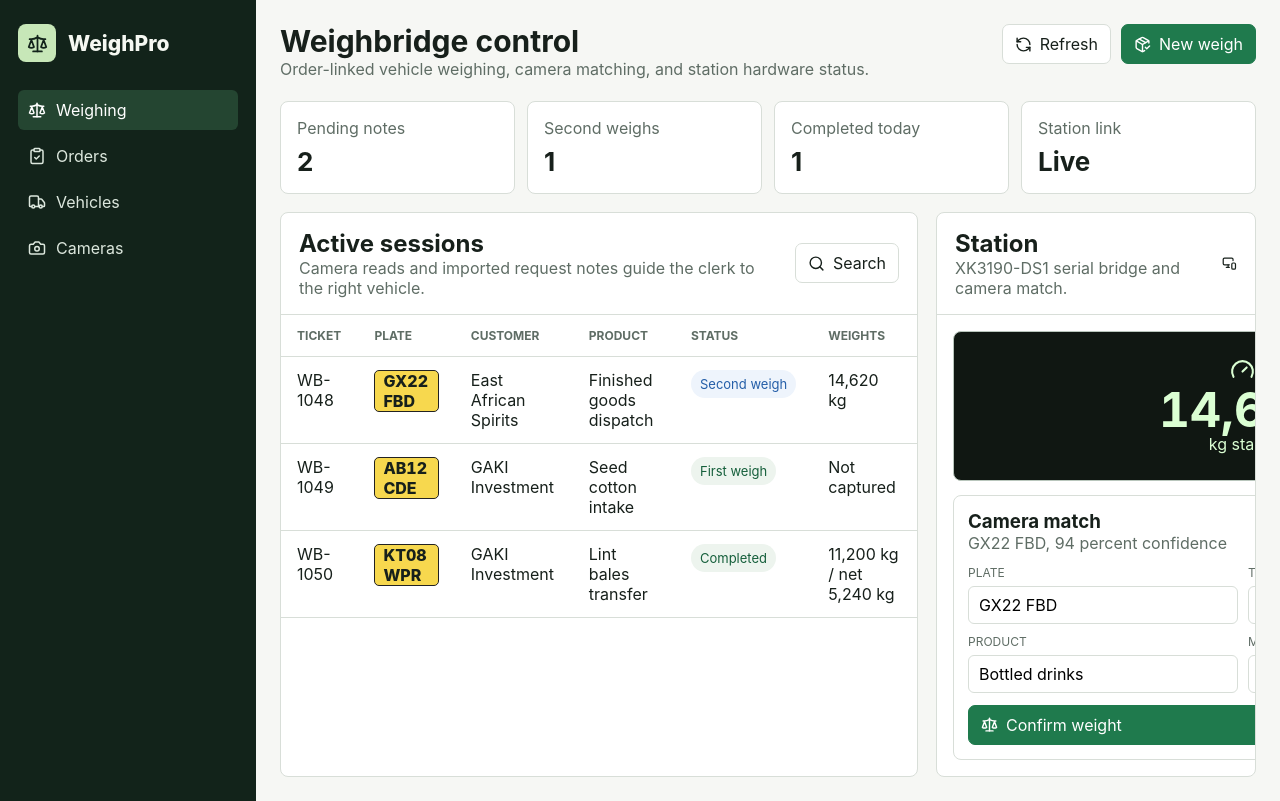
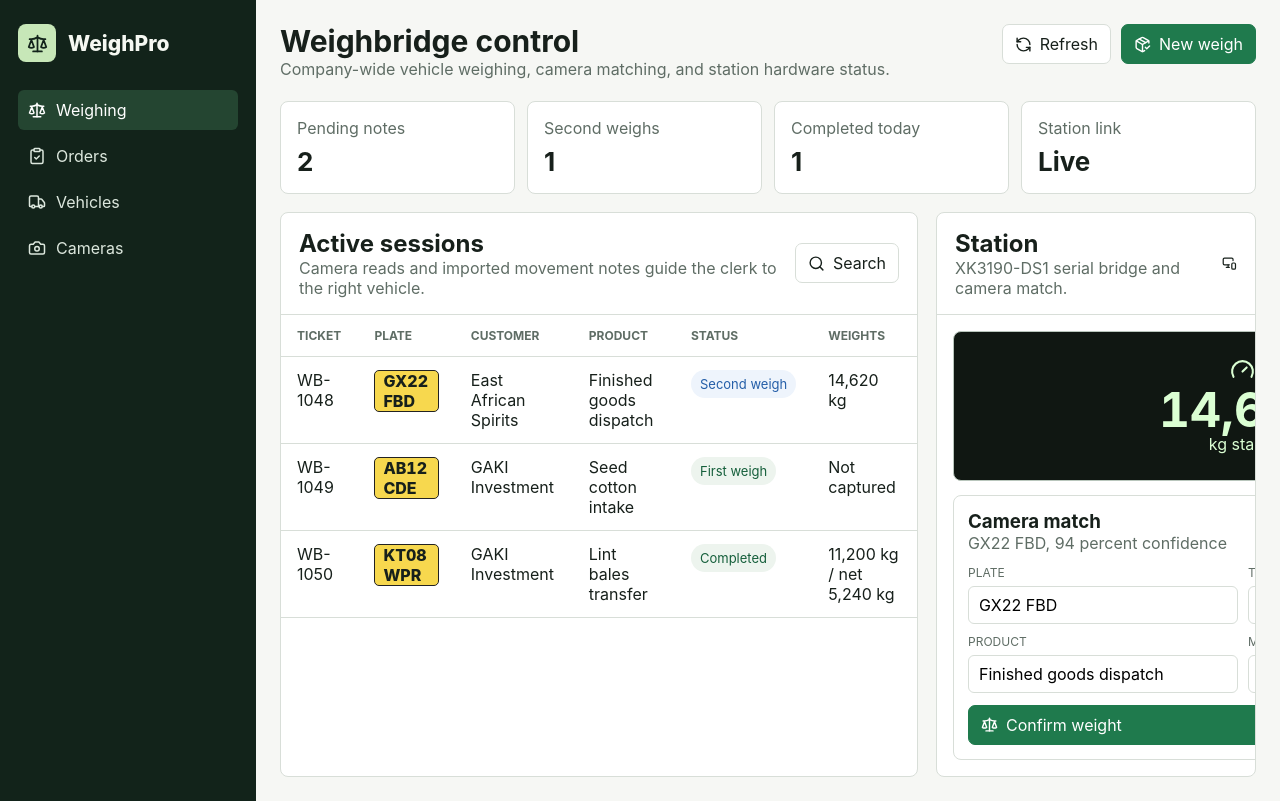
Before and after one commit to allenki1eo/weighpro, a Next.js app in the folder apps/web/: page / in a window 1280 px wide. Built offline with nearby package versions, Linux system fonts and the light colour scheme.

Commit message:
Update dashboard copy for full weighbridge system

```diff
--- a/apps/web/app/page.tsx
+++ b/apps/web/app/page.tsx
@@ -58,7 +58,7 @@ export default function Home() {
         <div className="topbar">
           <div>
             <h1>Weighbridge control</h1>
-            <p className="subtle">Order-linked vehicle weighing, camera matching, and station hardware status.</p>
+            <p className="subtle">Company-wide vehicle weighing, camera matching, and station hardware status.</p>
           </div>
           <div className="toolbar">
             <button className="button" title="Refresh station data">
@@ -96,7 +96,7 @@ export default function Home() {
             <div className="band-header">
               <div>
                 <h2>Active sessions</h2>
-                <p className="subtle">Camera reads and imported request notes guide the clerk to the right vehicle.</p>
+                <p className="subtle">Camera reads and imported movement notes guide the clerk to the right vehicle.</p>
               </div>
               <button className="button" title="Search vehicles and sessions">
                 <Search size={17} />
@@ -176,7 +176,7 @@ export default function Home() {
                   </div>
                   <div className="field">
                     <label htmlFor="product">Product</label>
-                    <input id="product" defaultValue="Bottled drinks" />
+                    <input id="product" defaultValue="Finished goods dispatch" />
                   </div>
                   <div className="field">
                     <label htmlFor="mode">Mode</label>
```
